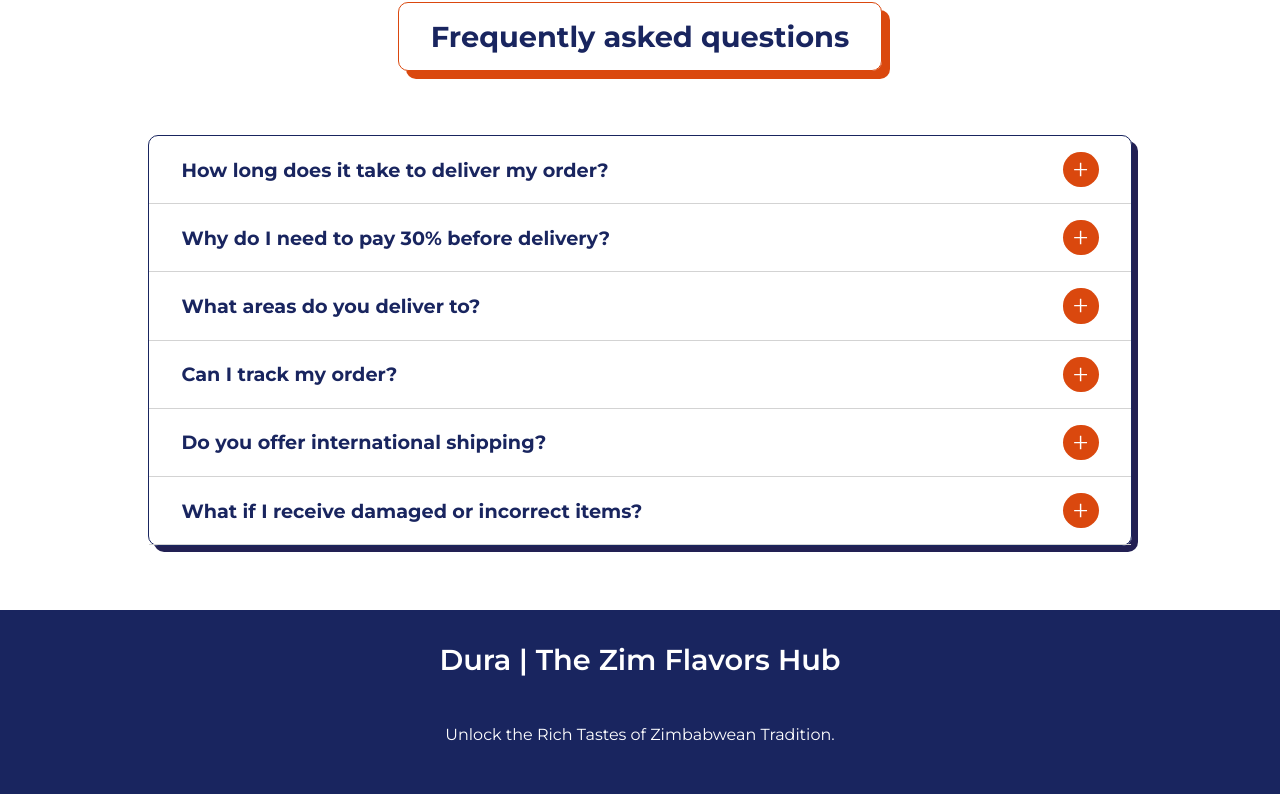
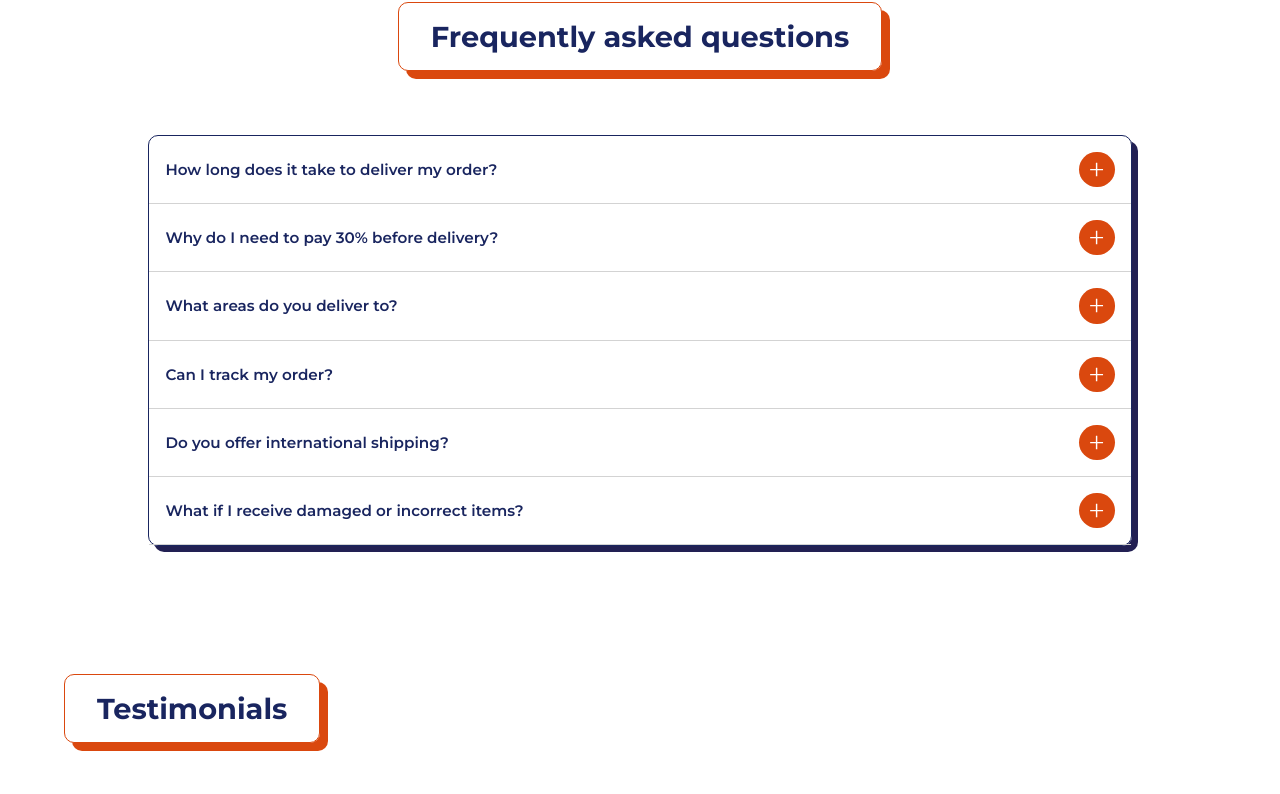
Before and after one commit to Amen-Musingarimi/dura-frontend, a React (Create React App) app: page /about in a window 1280 px wide. Shown: the part 1437-2231 px from the top of the page. Built offline with nearby package versions, Linux system fonts and the light colour scheme.

Commit message:
Fix the about page

```diff
--- a/src/components/About/About.js
+++ b/src/components/About/About.js
@@ -3,6 +3,7 @@
 import AboutSummary from '../home/AboutSummary';
 import WhyUs from '../home/WhyUs';
 import Faqs from '../home/Faqs';
+import Testimonials from '../home/Testimonials';
 import classes from './About.module.css';
 
 const About = () => {
@@ -18,6 +19,7 @@
       <AboutSummary />
       <WhyUs />
       <Faqs />
+      <Testimonials />
     </div>
   );
 };
--- a/src/components/home/Faqs.module.css
+++ b/src/components/home/Faqs.module.css
@@ -36,7 +36,7 @@
   flex-direction: column;
   justify-content: flex-start;
   gap: 1rem;
-  padding: 1rem 2rem;
+  padding: 1rem;
   width: 100%;
   border-bottom: 1px solid #d3d3d3;
 }
@@ -50,8 +50,8 @@
 }
 
 .cardName {
-  font-size: 1.2rem;
-  font-weight: 700;
+  font-size: 0.95rem;
+  font-weight: 600;
   margin: 0;
   padding: 0;
 }
@@ -74,7 +74,7 @@
 
 .cardDescription {
   line-height: 1.5rem;
-  font-size: 1.1rem;
+  font-size: 0.95rem;
   font-weight: 500;
   color: #636262;
   margin: 0;
```
